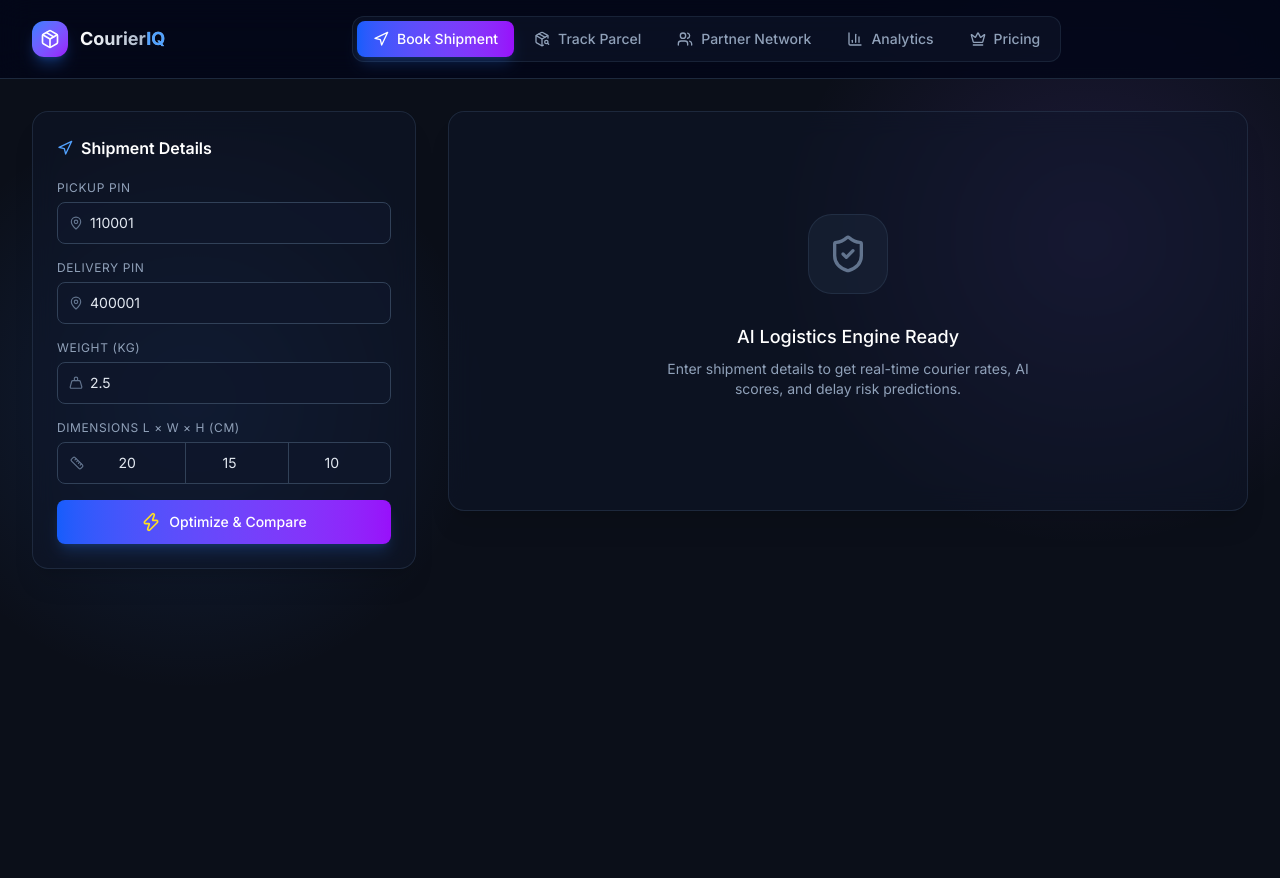
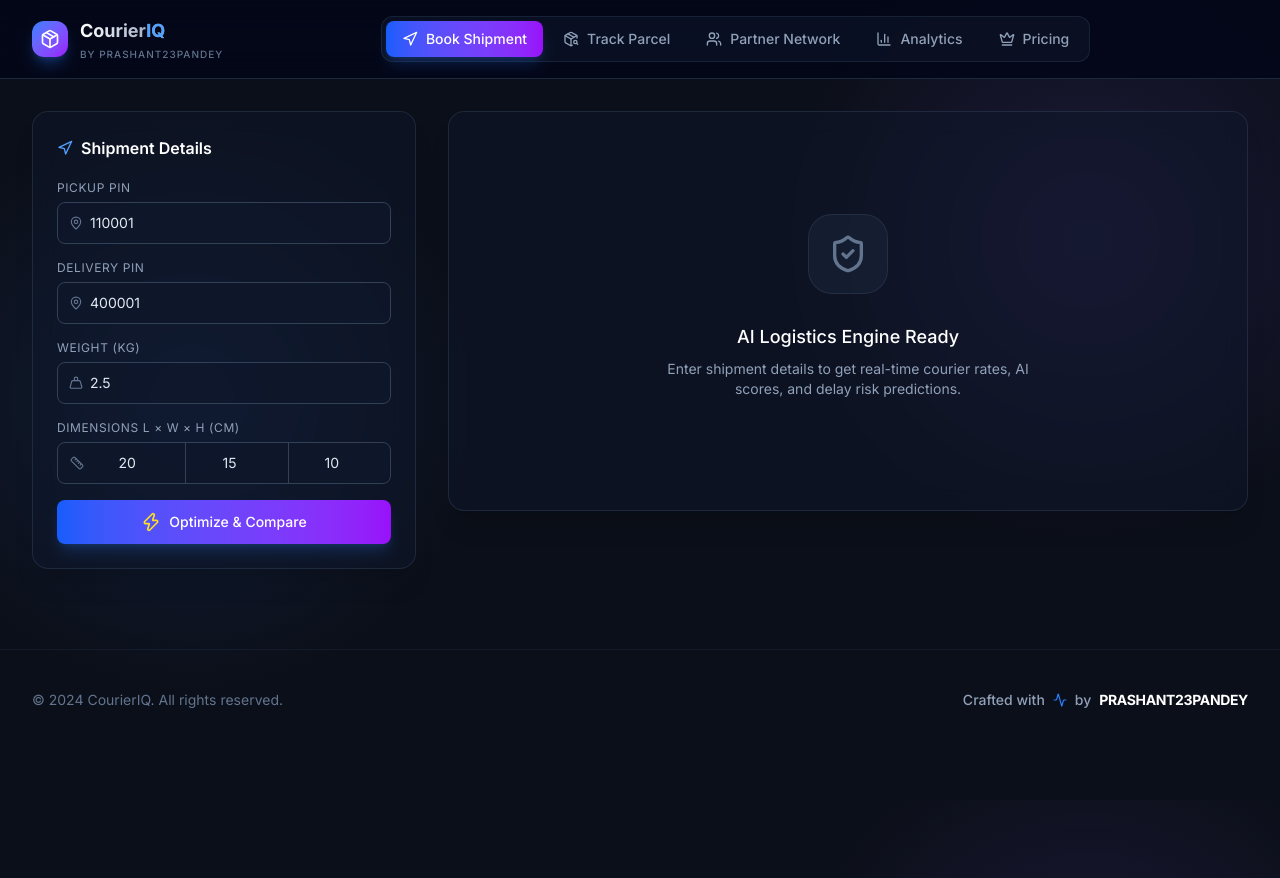
Before and after one commit to Prashant23Pandey/CourierIQ, a Next.js app: page / in a window 1280 px wide. Before the commit the page ends 800 px from the top, so only its background shows below. Built offline with nearby package versions, Linux system fonts and the light colour scheme.

Commit message:
Branding: Add Prashant23Pandey

```diff
--- a/src/app/page.tsx
+++ b/src/app/page.tsx
@@ -180,6 +180,7 @@ export default function CourierIQ() {
               <span className="text-lg font-bold bg-clip-text text-transparent bg-gradient-to-r from-white to-slate-400">
                 Courier<span className="text-blue-400">IQ</span>
               </span>
+              <p className="text-[10px] text-slate-500 font-medium tracking-widest mt-0.5">BY PRASHANT23PANDEY</p>
             </div>
           </div>
 
@@ -1173,6 +1174,18 @@ export default function CourierIQ() {
         </AnimatePresence>
 
       </main>
+
+      <footer className="max-w-7xl mx-auto px-4 md:px-8 py-10 border-t border-slate-800/50 mt-20">
+        <div className="flex flex-col md:flex-row justify-between items-center gap-6">
+          <div className="text-sm text-slate-500">
+            © 2024 CourierIQ. All rights reserved.
+          </div>
+          <div className="flex items-center gap-2 text-sm font-medium text-slate-400">
+            Crafted with <Activity className="w-3.5 h-3.5 text-blue-500" /> by
+            <span className="text-white font-bold tracking-tight">PRASHANT23PANDEY</span>
+          </div>
+        </div>
+      </footer>
     </div>
   );
 }
```
